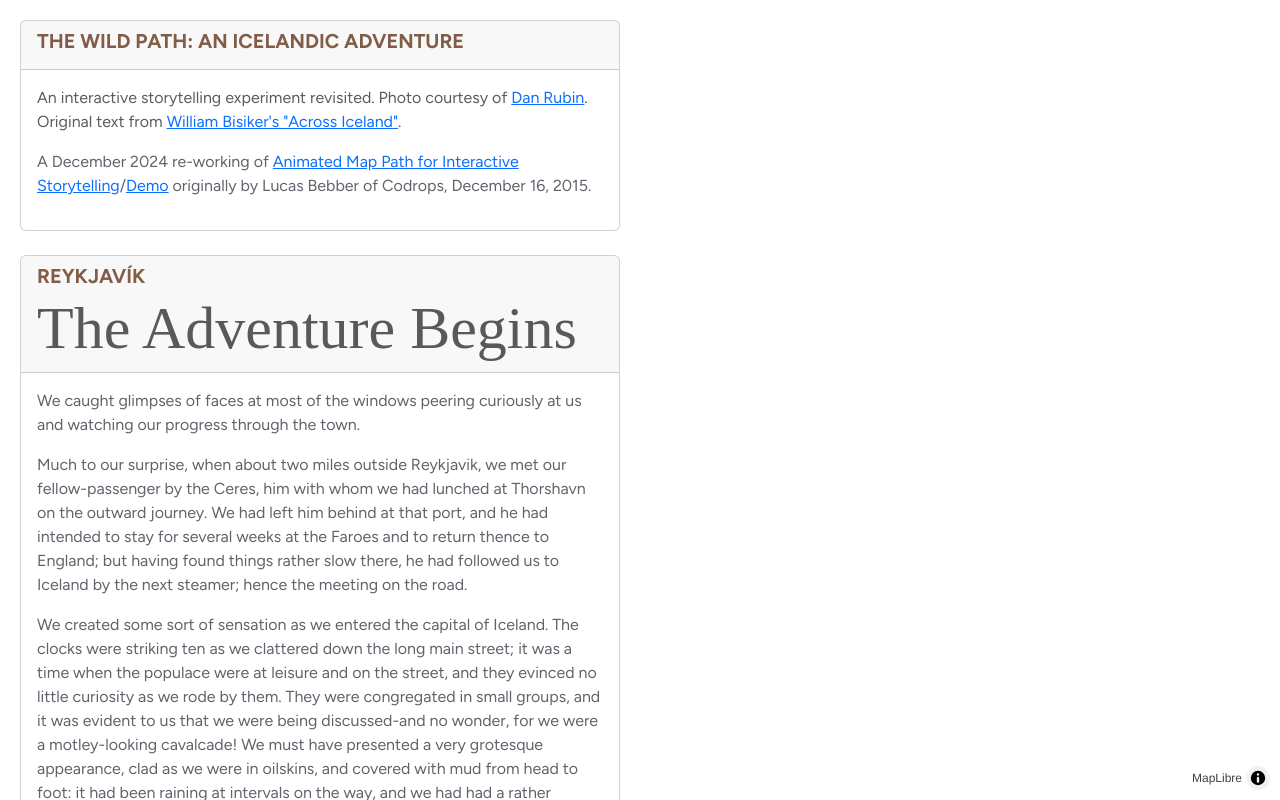
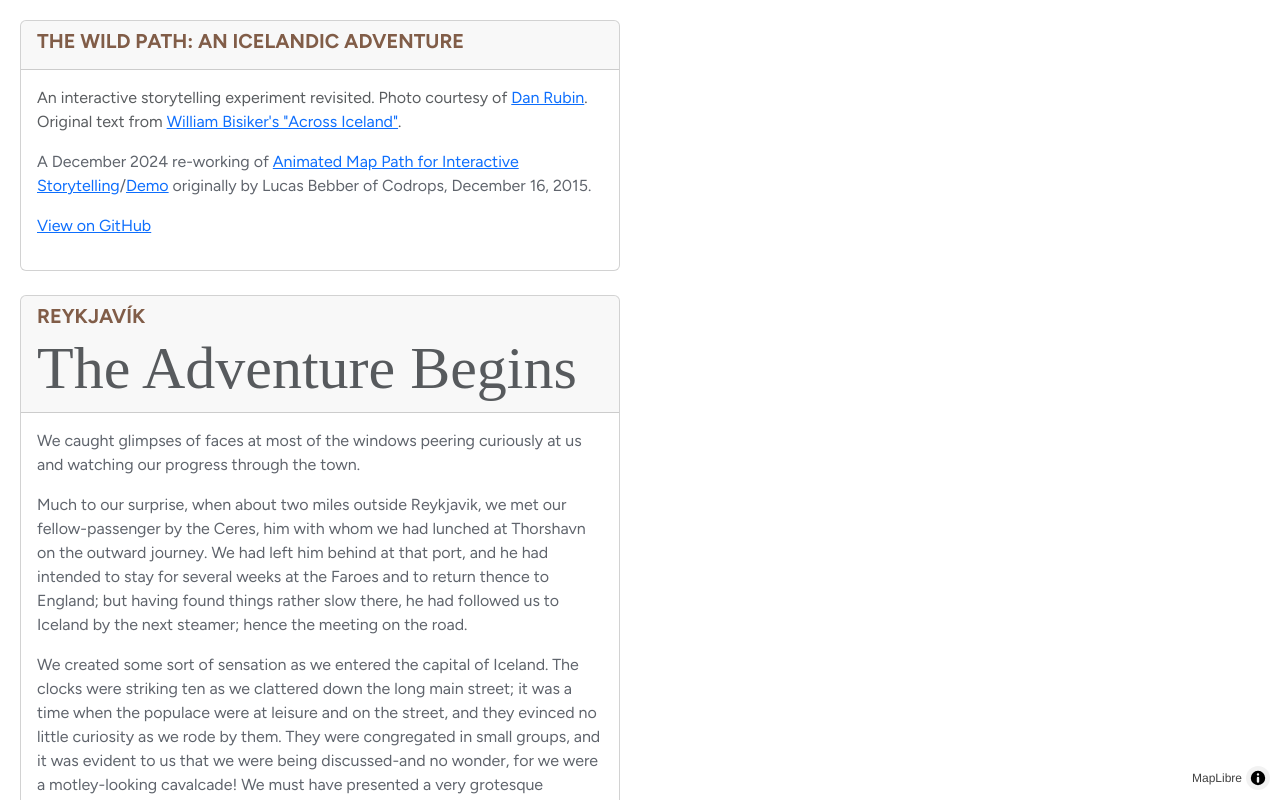
Before and after one commit to markmclaren/storytellingmap-retold, a plain HTML site: page docs/index.html in a window 1280 px wide. Drawn offline with nearby package versions, Linux system fonts and the light colour scheme; no server answers; a script that the page names is missing; a web font is replaced by a local one.

Commit message:
Added GitHub link

```diff
--- a/docs/index.html
+++ b/docs/index.html
@@ -41,6 +41,7 @@
                 href="https://tympanus.net/Development/StorytellingMap/">Demo</a> originally by Lucas Bebber of Codrops,
               December 16, 2015.
             </p>
+            <p><a href="https://github.com/markmclaren/storytellingmap-retold">View on GitHub</a></p>
           </div>
         </div>
 
```
